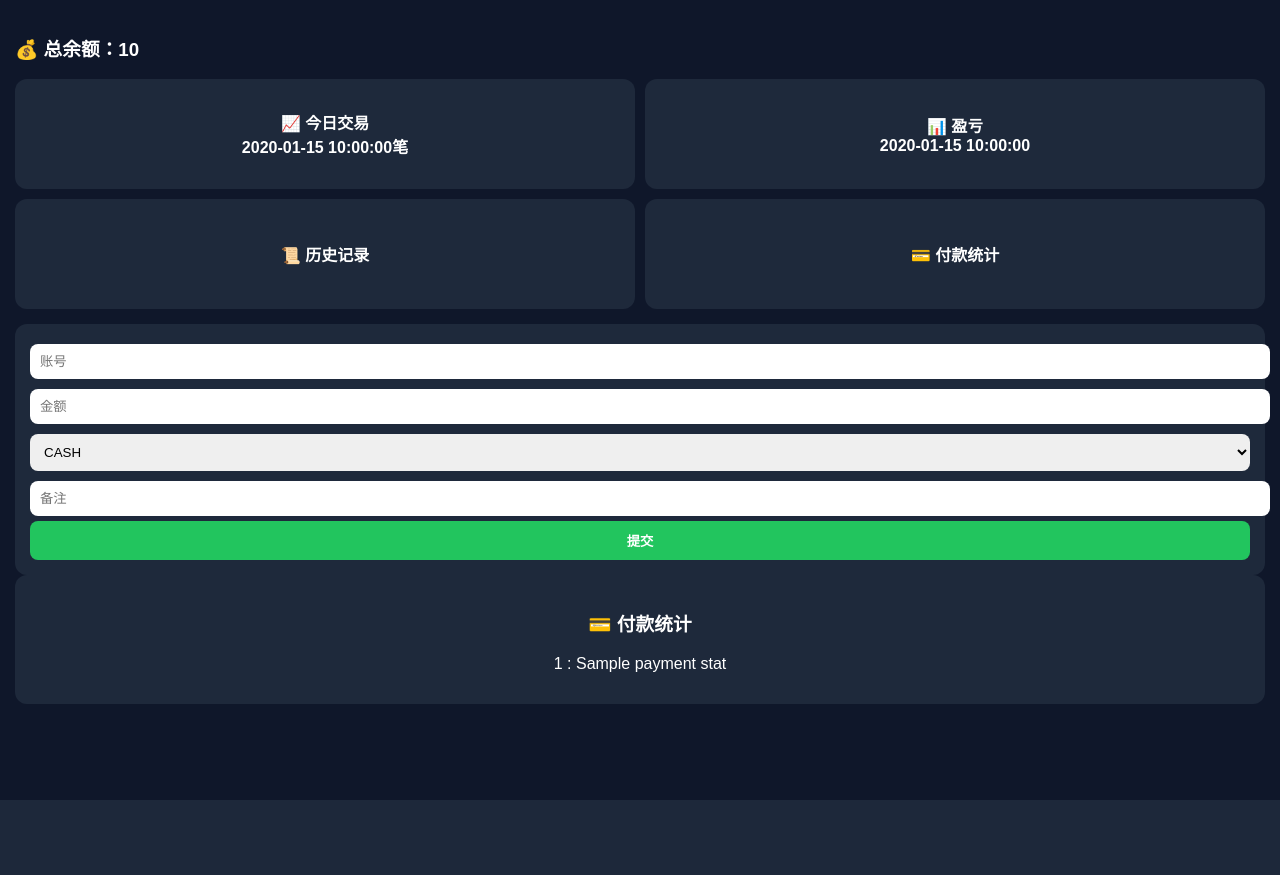
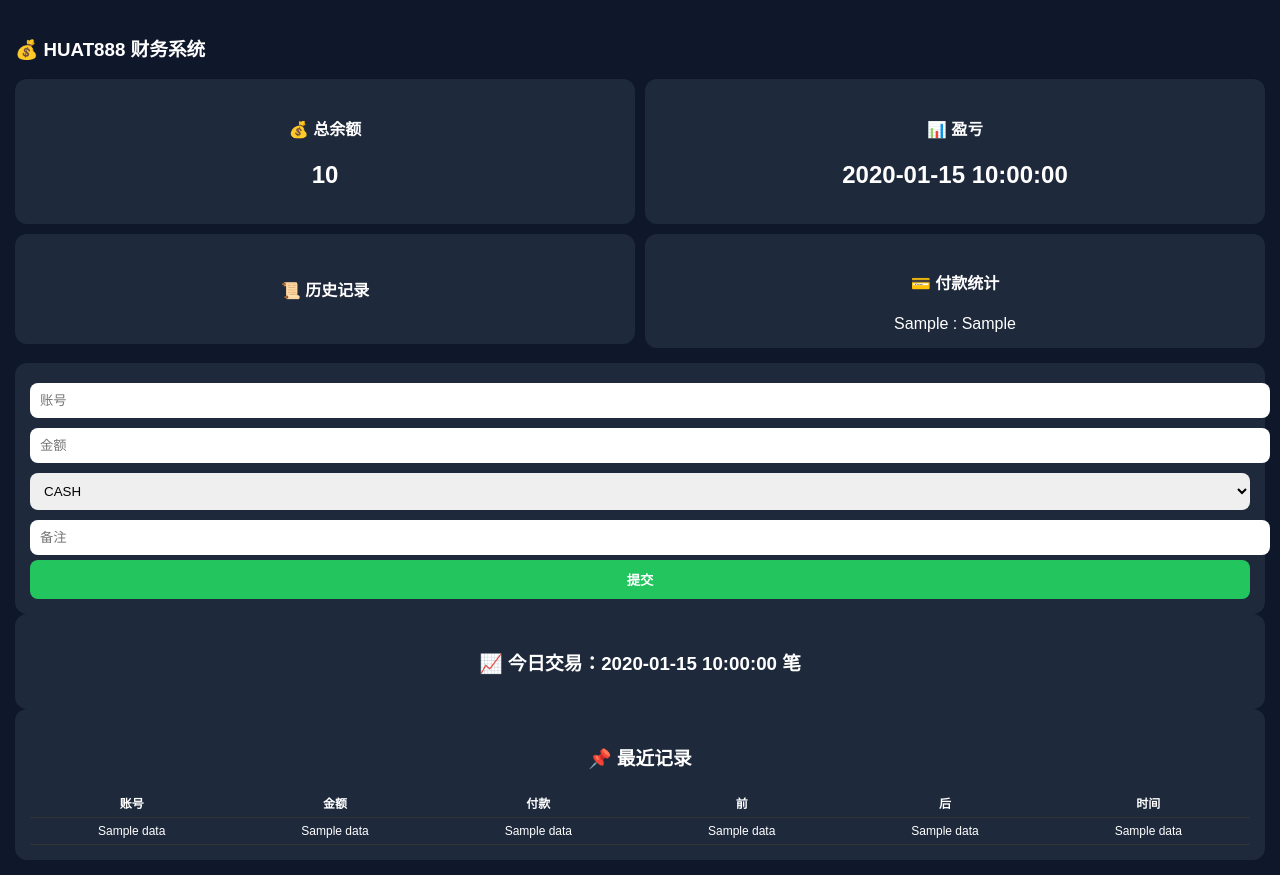
Before and after one commit to cyi072907-cpu/finance-systemi, a Flask app: template templates/dashboard.html in a window 1280 px wide. Before the commit the page ends 800 px from the top, so only its background shows below. Run offline with Flask 3, Linux system fonts and the light colour scheme; the template is opened without the code that fills it: most values are stand-ins (such as "Sample title", 1, 10 or a date in 2020).

Commit message:
更新 dashboard.html

```diff
--- a/templates/dashboard.html
+++ b/templates/dashboard.html
@@ -11,26 +11,37 @@
 
 <div class="container">
 
-<h3>💰 总余额：{{total}}</h3>
+<h3>💰 HUAT888 财务系统</h3>
 
 <!-- ================= 四宫格 ================= -->
 <div class="grid">
 
-<a class="card">
-📈 今日交易<br>{{today_count}}笔
-</a>
+<!-- 1. CREDIT -->
+<div class="card">
+<h4>💰 总余额</h4>
+<h2>{{total}}</h2>
+</div>
 
-<a class="card" href="/report">
-📊 盈亏<br>{{today_profit}}
-</a>
+<!-- 2. 盈亏 -->
+<div class="card">
+<h4>📊 盈亏</h4>
+<h2>{{today_profit}}</h2>
+</div>
 
+<!-- 3. 历史记录 -->
 <a class="card" href="/history">
 📜 历史记录
 </a>
 
-<a class="card">
-💳 付款统计
-</a>
+<!-- 4. 付款统计（折叠） -->
+<div class="card">
+<h4>💳 付款统计</h4>
+
+{% for k,v in payment_stat.items() %}
+<div>{{k}} : {{v}}</div>
+{% endfor %}
+
+</div>
 
 </div>
 
@@ -56,13 +67,38 @@
 </form>
 </div>
 
-<!-- ================= 付款统计（修复位置） ================= -->
+<!-- ================= 今日交易 ================= -->
 <div class="card">
-<h3>💳 付款统计</h3>
+<h3>📈 今日交易：{{today_count}} 笔</h3>
+</div>
 
-{% for p in payment_stat %}
-<p>{{p[0]}} : {{p[1]}}</p>
+<!-- ================= 最近记录 ================= -->
+<div class="card">
+
+<h3>📌 最近记录</h3>
+
+<table>
+<tr>
+<th>账号</th>
+<th>金额</th>
+<th>付款</th>
+<th>前</th>
+<th>后</th>
+<th>时间</th>
+</tr>
+
+{% for r in data %}
+<tr>
+<td>{{r[1]}}</td>
+<td>{{r[2]}}</td>
+<td>{{r[3]}}</td>
+<td>{{r[5]}}</td>
+<td>{{r[6]}}</td>
+<td>{{r[7]}}</td>
+</tr>
 {% endfor %}
+</table>
+
 </div>
 
 </div>
```
